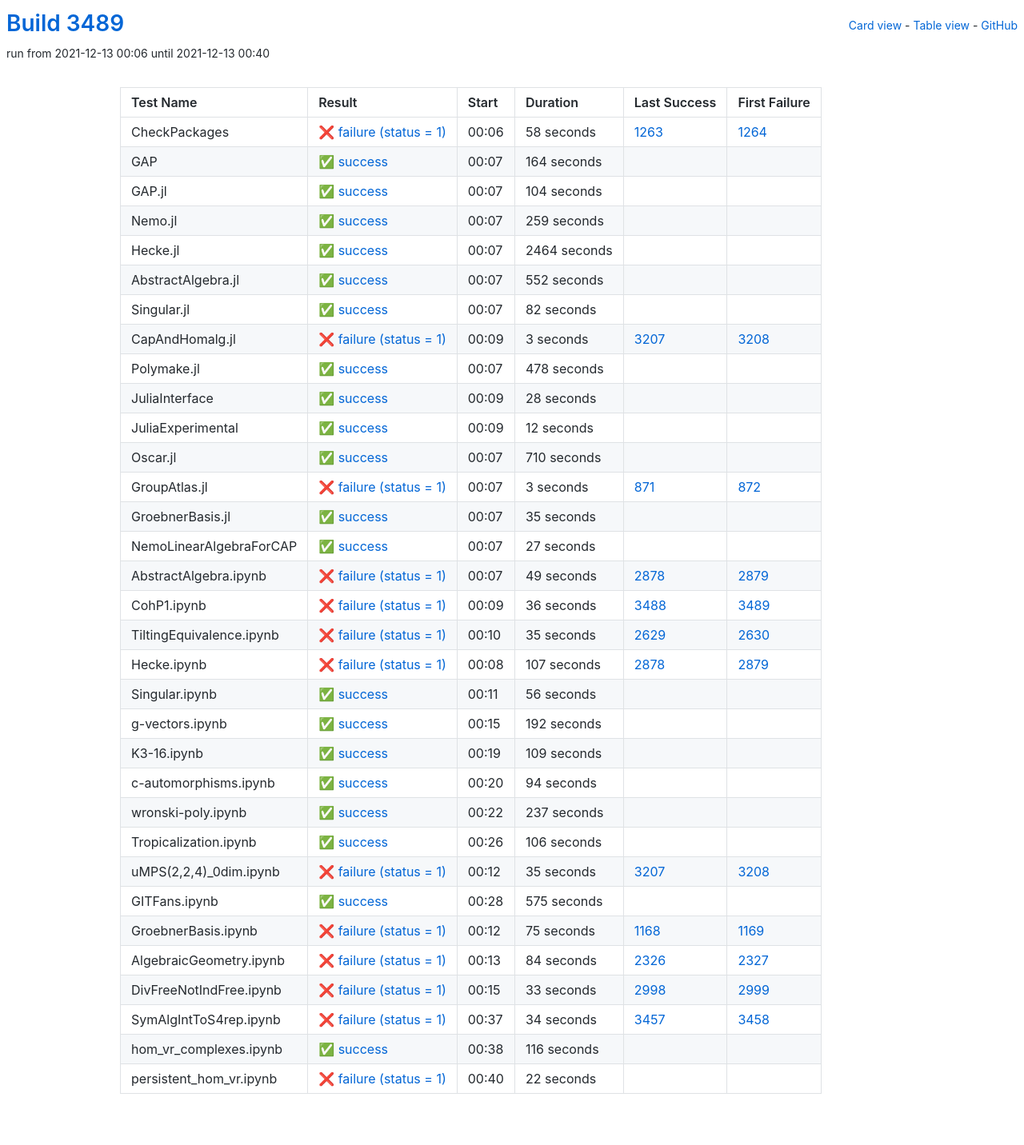
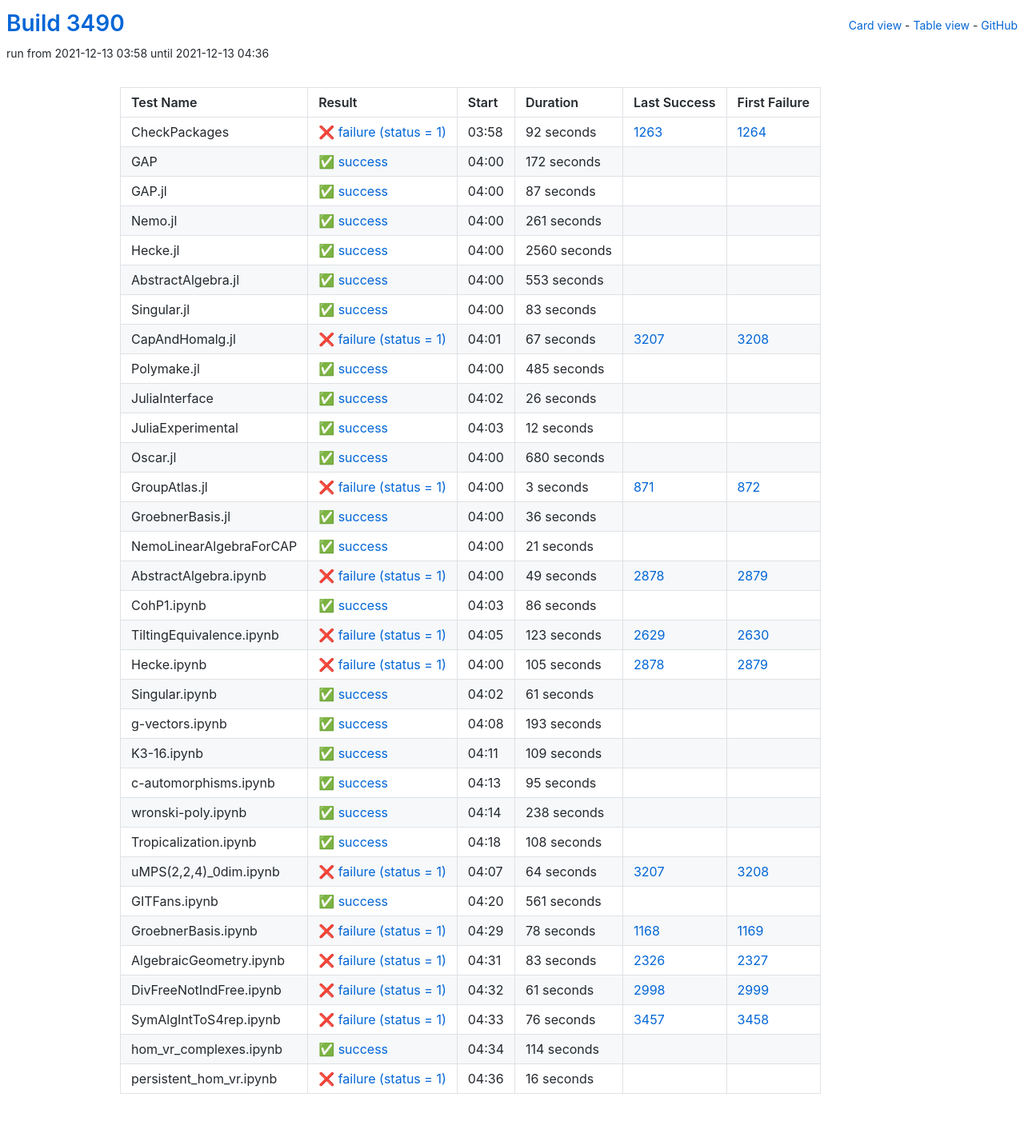
Before and after one commit to oscar-system/oscar-ci-status-stable, a Jekyll site: the page built from table.html, in a window 1280 px wide. Shown: the whole page at 80% size. Built offline with Jekyll 4.4.1, drawn with Linux system fonts in a browser that asks for light colours.

Commit message:
Build #3490

```diff
--- a/_data/ci.yml
+++ b/_data/ci.yml
@@ -1,6 +1,6 @@
 ---
-build: 3489
-build_url: https://oscarci.mathematik.uni-kl.de/job/oscar-stable/3489/
+build: 3490
+build_url: https://oscarci.mathematik.uni-kl.de/job/oscar-stable/3490/
 job: oscar-stable
 organization: oscar-system
 repo: oscar-ci-status-stable
@@ -8,128 +8,128 @@ repourl: https://github.com/oscar-system/oscar-ci-status-stable
 tests:
 - name: CheckPackages
   id: checkpackages
-  log: https://oscarci.mathematik.uni-kl.de/job/oscar-stable/3489/artifact/logs/build-3489/CheckPackages.log
-  start: 2021-12-13 00:06
+  log: https://oscarci.mathematik.uni-kl.de/job/oscar-stable/3490/artifact/logs/build-3490/CheckPackages.log
+  start: 2021-12-13 03:58
   success: false
   exitcode: 1
   status: failure
-  duration: 58
+  duration: 92
   last_success: 1263
   last_success_url: https://oscarci.mathematik.uni-kl.de/job/oscar-stable/1263/
   first_failure: 1264
   first_failure_url: https://oscarci.mathematik.uni-kl.de/job/oscar-stable/1264/
 - name: GAP
   id: gap
-  log: https://oscarci.mathematik.uni-kl.de/job/oscar-stable/3489/artifact/logs/build-3489/GAP.log
-  start: 2021-12-13 00:07
+  log: https://oscarci.mathematik.uni-kl.de/job/oscar-stable/3490/artifact/logs/build-3490/GAP.log
+  start: 2021-12-13 04:00
   success: true
   exitcode: 0
   status: success
-  duration: 164
+  duration: 172
   last_success: false
   last_success_url:
   first_failure: false
   first_failure_url:
 - name: GAP.jl
   id: gap-jl
-  log: https://oscarci.mathematik.uni-kl.de/job/oscar-stable/3489/artifact/logs/build-3489/GAP.jl.log
-  start: 2021-12-13 00:07
+  log: https://oscarci.mathematik.uni-kl.de/job/oscar-stable/3490/artifact/logs/build-3490/GAP.jl.log
+  start: 2021-12-13 04:00
   success: true
   exitcode: 0
   status: success
-  duration: 104
+  duration: 87
   last_success: false
   last_success_url:
   first_failure: false
   first_failure_url:
 - name: Nemo.jl
   id: nemo-jl
-  log: https://oscarci.mathematik.uni-kl.de/job/oscar-stable/3489/artifact/logs/build-3489/Nemo.jl.log
-  start: 2021-12-13 00:07
+  log: https://oscarci.mathematik.uni-kl.de/job/oscar-stable/3490/artifact/logs/build-3490/Nemo.jl.log
+  start: 2021-12-13 04:00
   success: true
   exitcode: 0
   status: success
-  duration: 259
+  duration: 261
   last_success: false
   last_success_url:
   first_failure: false
   first_failure_url:
 - name: Hecke.jl
   id: hecke-jl
-  log: https://oscarci.mathematik.uni-kl.de/job/oscar-stable/3489/artifact/logs/build-3489/Hecke.jl.log
-  start: 2021-12-13 00:07
+  log: https://oscarci.mathematik.uni-kl.de/job/oscar-stable/3490/artifact/logs/build-3490/Hecke.jl.log
+  start: 2021-12-13 04:00
   success: true
   exitcode: 0
   status: success
-  duration: 2464
+  duration: 2560
   last_success: false
   last_success_url:
   first_failure: false
   first_failure_url:
 - name: AbstractAlgebra.jl
   id: abstractalgebra-jl
-  log: https://oscarci.mathematik.uni-kl.de/job/oscar-stable/3489/artifact/logs/build-3489/AbstractAlgebra.jl.log
-  start: 2021-12-13 00:07
+  log: https://oscarci.mathematik.uni-kl.de/job/oscar-stable/3490/artifact/logs/build-3490/AbstractAlgebra.jl.log
+  start: 2021-12-13 04:00
   success: true
   exitcode: 0
   status: success
-  duration: 552
+  duration: 553
   last_success: false
   last_success_url:
   first_failure: false
   first_failure_url:
 - name: Singular.jl
   id: singular-jl
-  log: https://oscarci.mathematik.uni-kl.de/job/oscar-stable/3489/artifact/logs/build-3489/Singular.jl.log
-  start: 2021-12-13 00:07
+  log: https://oscarci.mathematik.uni-kl.de/job/oscar-stable/3490/artifact/logs/build-3490/Singular.jl.log
+  start: 2021-12-13 04:00
   success: true
   exitcode: 0
   status: success
-  duration: 82
+  duration: 83
   last_success: false
   last_success_url:
   first_failure: false
   first_failure_url:
 - name: CapAndHomalg.jl
   id: capandhomalg-jl
-  log: https://oscarci.mathematik.uni-kl.de/job/oscar-stable/3489/artifact/logs/build-3489/CapAndHomalg.jl.log
-  start: 2021-12-13 00:09
+  log: https://oscarci.mathematik.uni-kl.de/job/oscar-stable/3490/artifact/logs/build-3490/CapAndHomalg.jl.log
+  start: 2021-12-13 04:01
   success: false
   exitcode: 1
   status: failure
-  duration: 3
+  duration: 67
   last_success: 3207
   last_success_url: https://oscarci.mathematik.uni-kl.de/job/oscar-stable/3207/
   first_failure: 3208
   first_failure_url: https://oscarci.mathematik.uni-kl.de/job/oscar-stable/3208/
 - name: Polymake.jl
   id: polymake-jl
-  log: https://oscarci.mathematik.uni-kl.de/job/oscar-stable/3489/artifact/logs/build-3489/Polymake.jl.log
-  start: 2021-12-13 00:07
+  log: https://oscarci.mathematik.uni-kl.de/job/oscar-stable/3490/artifact/logs/build-3490/Polymake.jl.log
+  start: 2021-12-13 04:00
   success: true
   exitcode: 0
   status: success
-  duration: 478
+  duration: 485
   last_success: false
   last_success_url:
   first_failure: false
   first_failure_url:
 - name: JuliaInterface
   id: juliainterface
-  log: https://oscarci.mathematik.uni-kl.de/job/oscar-stable/3489/artifact/logs/build-3489/JuliaInterface.log
-  start: 2021-12-13 00:09
+  log: https://oscarci.mathematik.uni-kl.de/job/oscar-stable/3490/artifact/logs/build-3490/JuliaInterface.log
+  start: 2021-12-13 04:02
   success: true
   exitcode: 0
   status: success
-  duration: 28
+  duration: 26
   last_success: false
   last_success_url:
   first_failure: false
   first_failure_url:
 - name: JuliaExperimental
   id: juliaexperimental
-  log: https://oscarci.mathematik.uni-kl.de/job/oscar-stable/3489/artifact/logs/build-3489/JuliaExperimental.log
-  start: 2021-12-13 00:09
+  log: https://oscarci.mathematik.uni-kl.de/job/oscar-stable/3490/artifact/logs/build-3490/JuliaExperimental.log
+  start: 2021-12-13 04:03
   success: true
   exitcode: 0
   status: success
@@ -140,20 +140,20 @@ tests:
   first_failure_url:
 - name: Oscar.jl
   id: oscar-jl
-  log: https://oscarci.mathematik.uni-kl.de/job/oscar-stable/3489/artifact/logs/build-3489/Oscar.jl.log
-  start: 2021-12-13 00:07
+  log: https://oscarci.mathematik.uni-kl.de/job/oscar-stable/3490/artifact/logs/build-3490/Oscar.jl.log
+  start: 2021-12-13 04:00
   success: true
   exitcode: 0
   status: success
-  duration: 710
+  duration: 680
   last_success: false
   last_success_url:
   first_failure: false
   first_failure_url:
 - name: GroupAtlas.jl
   id: groupatlas-jl
-  log: https://oscarci.mathematik.uni-kl.de/job/oscar-stable/3489/artifact/logs/build-3489/GroupAtlas.jl.log
-  start: 2021-12-13 00:07
+  log: https://oscarci.mathematik.uni-kl.de/job/oscar-stable/3490/artifact/logs/build-3490/GroupAtlas.jl.log
+  start: 2021-12-13 04:00
   success: false
   exitcode: 1
   status: failure
@@ -164,32 +164,32 @@ tests:
   first_failure_url: https://oscarci.mathematik.uni-kl.de/job/oscar-stable/872/
 - name: GroebnerBasis.jl
   id: groebnerbasis-jl
-  log: https://oscarci.mathematik.uni-kl.de/job/oscar-stable/3489/artifact/logs/build-3489/GroebnerBasis.jl.log
-  start: 2021-12-13 00:07
+  log: https://oscarci.mathematik.uni-kl.de/job/oscar-stable/3490/artifact/logs/build-3490/GroebnerBasis.jl.log
+  start: 2021-12-13 04:00
   success: true
   exitcode: 0
   status: success
-  duration: 35
+  duration: 36
   last_success: false
   last_success_url:
   first_failure: false
   first_failure_url:
 - name: NemoLinearAlgebraForCAP
   id: nemolinearalgebraforcap
-  log: https://oscarci.mathematik.uni-kl.de/job/oscar-stable/3489/artifact/logs/build-3489/NemoLinearAlgebraForCAP.log
-  start: 2021-12-13 00:07
+  log: https://oscarci.mathematik.uni-kl.de/job/oscar-stable/3490/artifact/logs/build-3490/NemoLinearAlgebraForCAP.log
+  start: 2021-12-13 04:00
   success: true
   exitcode: 0
   status: success
-  duration: 27
+  duration: 21
   last_success: false
   last_success_url:
   first_failure: false
   first_failure_url:
 - name: AbstractAlgebra.ipynb
   id: abstractalgebra-ipynb
-  log: https://oscarci.mathematik.uni-kl.de/job/oscar-stable/3489/artifact/logs/build-3489/AbstractAlgebra.ipynb.log
-  start: 2021-12-13 00:07
+  log: https://oscarci.mathematik.uni-kl.de/job/oscar-stable/3490/artifact/logs/build-3490/AbstractAlgebra.ipynb.log
+  start: 2021-12-13 04:00
   success: false
   exitcode: 1
   status: failure
@@ -200,68 +200,68 @@ tests:
   first_failure_url: https://oscarci.mathematik.uni-kl.de/job/oscar-stable/2879/
 - name: CohP1.ipynb
   id: cohp1-ipynb
-  log: https://oscarci.mathematik.uni-kl.de/job/oscar-stable/3489/artifact/logs/build-3489/CohP1.ipynb.log
-  start: 2021-12-13 00:09
+  log: https://oscarci.mathematik.uni-kl.de/job/oscar-stable/3490/artifact/logs/build-3490/CohP1.ipynb.log
+  start: 2021-12-13 04:03
+  success: true
+  exitcode: 0
+  status: success
+  duration: 86
+  last_success: false
+  last_success_url:
+  first_failure: false
+  first_failure_url:
+- name: TiltingEquivalence.ipynb
+  id: tiltingequivalence-ipynb
+  log: https://oscarci.mathematik.uni-kl.de/job/oscar-stable/3490/artifact/logs/build-3490/TiltingEquivalence.ipynb.log
+  start: 2021-12-13 04:05
   success: false
   exitcode: 1
   status: failure
-  duration: 36
-  last_success: 3488
-  last_success_url: https://oscarci.mathematik.uni-kl.de/job/oscar-stable/3488/
-  first_failure: 3489
-  first_failure_url: https://oscarci.mathematik.uni-kl.de/job/oscar-stable/3489/
-- name: TiltingEquivalence.ipynb
-  id: tiltingequivalence-ipynb
-  log: https://oscarci.mathematik.uni-kl.de/job/oscar-stable/3489/artifact/logs/build-3489/TiltingEquivalence.ipynb.log
-  start: 2021-12-13 00:10
-  success: false
-  exitcode: 1
-  status: failure
-  duration: 35
+  duration: 123
   last_success: 2629
   last_success_url: https://oscarci.mathematik.uni-kl.de/job/oscar-stable/2629/
   first_failure: 2630
   first_failure_url: https://oscarci.mathematik.uni-kl.de/job/oscar-stable/2630/
 - name: Hecke.ipynb
   id: hecke-ipynb
-  log: https://oscarci.mathematik.uni-kl.de/job/oscar-stable/3489/artifact/logs/build-3489/Hecke.ipynb.log
-  start: 2021-12-13 00:08
+  log: https://oscarci.mathematik.uni-kl.de/job/oscar-stable/3490/artifact/logs/build-3490/Hecke.ipynb.log
+  start: 2021-12-13 04:00
   success: false
   exitcode: 1
   status: failure
-  duration: 107
+  duration: 105
   last_success: 2878
   last_success_url: https://oscarci.mathematik.uni-kl.de/job/oscar-stable/2878/
   first_failure: 2879
   first_failure_url: https://oscarci.mathematik.uni-kl.de/job/oscar-stable/2879/
 - name: Singular.ipynb
   id: singular-ipynb
-  log: https://oscarci.mathematik.uni-kl.de/job/oscar-stable/3489/artifact/logs/build-3489/Singular.ipynb.log
-  start: 2021-12-13 00:11
+  log: https://oscarci.mathematik.uni-kl.de/job/oscar-stable/3490/artifact/logs/build-3490/Singular.ipynb.log
+  start: 2021-12-13 04:02
   success: true
   exitcode: 0
   status: success
-  duration: 56
+  duration: 61
   last_success: false
   last_success_url:
   first_failure: false
   first_failure_url:
 - name: g-vectors.ipynb
   id: g-vectors-ipynb
-  log: https://oscarci.mathematik.uni-kl.de/job/oscar-stable/3489/artifact/logs/build-3489/g-vectors.ipynb.log
-  start: 2021-12-13 00:15
+  log: https://oscarci.mathematik.uni-kl.de/job/oscar-stable/3490/artifact/logs/build-3490/g-vectors.ipynb.log
+  start: 2021-12-13 04:08
   success: true
   exitcode: 0
   status: success
-  duration: 192
+  duration: 193
   last_success: false
   last_success_url:
   first_failure: false
   first_failure_url:
 - name: K3-16.ipynb
   id: k3-16-ipynb
-  log: https://oscarci.mathematik.uni-kl.de/job/oscar-stable/3489/artifact/logs/build-3489/K3-16.ipynb.log
-  start: 2021-12-13 00:19
+  log: https://oscarci.mathematik.uni-kl.de/job/oscar-stable/3490/artifact/logs/build-3490/K3-16.ipynb.log
+  start: 2021-12-13 04:11
   success: true
   exitcode: 0
   status: success
@@ -272,132 +272,132 @@ tests:
   first_failure_url:
 - name: c-automorphisms.ipynb
   id: c-automorphisms-ipynb
-  log: https://oscarci.mathematik.uni-kl.de/job/oscar-stable/3489/artifact/logs/build-3489/c-automorphisms.ipynb.log
-  start: 2021-12-13 00:20
+  log: https://oscarci.mathematik.uni-kl.de/job/oscar-stable/3490/artifact/logs/build-3490/c-automorphisms.ipynb.log
+  start: 2021-12-13 04:13
   success: true
   exitcode: 0
   status: success
-  duration: 94
+  duration: 95
   last_success: false
   last_success_url:
   first_failure: false
   first_failure_url:
 - name: wronski-poly.ipynb
   id: wronski-poly-ipynb
-  log: https://oscarci.mathematik.uni-kl.de/job/oscar-stable/3489/artifact/logs/build-3489/wronski-poly.ipynb.log
-  start: 2021-12-13 00:22
+  log: https://oscarci.mathematik.uni-kl.de/job/oscar-stable/3490/artifact/logs/build-3490/wronski-poly.ipynb.log
+  start: 2021-12-13 04:14
   success: true
   exitcode: 0
   status: success
-  duration: 237
+  duration: 238
   last_success: false
   last_success_url:
   first_failure: false
   first_failure_url:
 - name: Tropicalization.ipynb
   id: tropicalization-ipynb
-  log: https://oscarci.mathematik.uni-kl.de/job/oscar-stable/3489/artifact/logs/build-3489/Tropicalization.ipynb.log
-  start: 2021-12-13 00:26
+  log: https://oscarci.mathematik.uni-kl.de/job/oscar-stable/3490/artifact/logs/build-3490/Tropicalization.ipynb.log
+  start: 2021-12-13 04:18
   success: true
   exitcode: 0
   status: success
-  duration: 106
+  duration: 108
   last_success: false
   last_success_url:
   first_failure: false
   first_failure_url:
 - name: uMPS(2,2,4)_0dim.ipynb
   id: umps-2-2-4-0dim-ipynb
-  log: https://oscarci.mathematik.uni-kl.de/job/oscar-stable/3489/artifact/logs/build-3489/uMPS-2-2-4-_0dim.ipynb.log
-  start: 2021-12-13 00:12
+  log: https://oscarci.mathematik.uni-kl.de/job/oscar-stable/3490/artifact/logs/build-3490/uMPS-2-2-4-_0dim.ipynb.log
+  start: 2021-12-13 04:07
   success: false
   exitcode: 1
   status: failure
-  duration: 35
+  duration: 64
   last_success: 3207
   last_success_url: https://oscarci.mathematik.uni-kl.de/job/oscar-stable/3207/
   first_failure: 3208
   first_failure_url: https://oscarci.mathematik.uni-kl.de/job/oscar-stable/3208/
 - name: GITFans.ipynb
   id: gitfans-ipynb
-  log: https://oscarci.mathematik.uni-kl.de/job/oscar-stable/3489/artifact/logs/build-3489/GITFans.ipynb.log
-  start: 2021-12-13 00:28
+  log: https://oscarci.mathematik.uni-kl.de/job/oscar-stable/3490/artifact/logs/build-3490/GITFans.ipynb.log
+  start: 2021-12-13 04:20
   success: true
   exitcode: 0
   status: success
-  duration: 575
+  duration: 561
   last_success: false
   last_success_url:
   first_failure: false
   first_failure_url:
 - name: GroebnerBasis.ipynb
   id: groebnerbasis-ipynb
-  log: https://oscarci.mathematik.uni-kl.de/job/oscar-stable/3489/artifact/logs/build-3489/GroebnerBasis.ipynb.log
-  start: 2021-12-13 00:12
+  log: https://oscarci.mathematik.uni-kl.de/job/oscar-stable/3490/artifact/logs/build-3490/GroebnerBasis.ipynb.log
+  start: 2021-12-13 04:29
   success: false
   exitcode: 1
   status: failure
-  duration: 75
+  duration: 78
   last_success: 1168
   last_success_url: https://oscarci.mathematik.uni-kl.de/job/oscar-stable/1168/
   first_failure: 1169
   first_failure_url: https://oscarci.mathematik.uni-kl.de/job/oscar-stable/1169/
 - name: AlgebraicGeometry.ipynb
   id: algebraicgeometry-ipynb
-  log: https://oscarci.mathematik.uni-kl.de/job/oscar-stable/3489/artifact/logs/build-3489/AlgebraicGeometry.ipynb.log
-  start: 2021-12-13 00:13
+  log: https://oscarci.mathematik.uni-kl.de/job/oscar-stable/3490/artifact/logs/build-3490/AlgebraicGeometry.ipynb.log
+  start: 2021-12-13 04:31
   success: false
   exitcode: 1
   status: failure
-  duration: 84
+  duration: 83
   last_success: 2326
   last_success_url: https://oscarci.mathematik.uni-kl.de/job/oscar-stable/2326/
   first_failure: 2327
   first_failure_url: https://oscarci.mathematik.uni-kl.de/job/oscar-stable/2327/
 - name: DivFreeNotIndFree.ipynb
   id: divfreenotindfree-ipynb
-  log: https://oscarci.mathematik.uni-kl.de/job/oscar-stable/3489/artifact/logs/build-3489/DivFreeNotIndFree.ipynb.log
-  start: 2021-12-13 00:15
+  log: https://oscarci.mathematik.uni-kl.de/job/oscar-stable/3490/artifact/logs/build-3490/DivFreeNotIndFree.ipynb.log
+  start: 2021-12-13 04:32
   success: false
   exitcode: 1
   status: failure
-  duration: 33
+  duration: 61
   last_success: 2998
   last_success_url: https://oscarci.mathematik.uni-kl.de/job/oscar-stable/2998/
   first_failure: 2999
   first_failure_url: https://oscarci.mathematik.uni-kl.de/job/oscar-stable/2999/
 - name: SymAlgIntToS4rep.ipynb
   id: symalginttos4rep-ipynb
-  log: https://oscarci.mathematik.uni-kl.de/job/oscar-stable/3489/artifact/logs/build-3489/SymAlgIntToS4rep.ipynb.log
-  start: 2021-12-13 00:37
+  log: https://oscarci.mathematik.uni-kl.de/job/oscar-stable/3490/artifact/logs/build-3490/SymAlgIntToS4rep.ipynb.log
+  start: 2021-12-13 04:33
   success: false
   exitcode: 1
   status: failure
-  duration: 34
+  duration: 76
   last_success: 3457
   last_success_url: https://oscarci.mathematik.uni-kl.de/job/oscar-stable/3457/
   first_failure: 3458
   first_failure_url: https://oscarci.mathematik.uni-kl.de/job/oscar-stable/3458/
 - name: hom_vr_complexes.ipynb
   id: hom-vr-complexes-ipynb
-  log: https://oscarci.mathematik.uni-kl.de/job/oscar-stable/3489/artifact/logs/build-3489/hom_vr_complexes.ipynb.log
-  start: 2021-12-13 00:38
+  log: https://oscarci.mathematik.uni-kl.de/job/oscar-stable/3490/artifact/logs/build-3490/hom_vr_complexes.ipynb.log
+  start: 2021-12-13 04:34
   success: true
   exitcode: 0
   status: success
-  duration: 116
+  duration: 114
   last_success: false
   last_success_url:
   first_failure: false
   first_failure_url:
 - name: persistent_hom_vr.ipynb
   id: persistent-hom-vr-ipynb
-  log: https://oscarci.mathematik.uni-kl.de/job/oscar-stable/3489/artifact/logs/build-3489/persistent_hom_vr.ipynb.log
-  start: 2021-12-13 00:40
+  log: https://oscarci.mathematik.uni-kl.de/job/oscar-stable/3490/artifact/logs/build-3490/persistent_hom_vr.ipynb.log
+  start: 2021-12-13 04:36
   success: false
   exitcode: 1
   status: failure
-  duration: 22
+  duration: 16
   last_success: false
   last_success_url:
   first_failure: false
```
Also changed, not shown: README.md.
